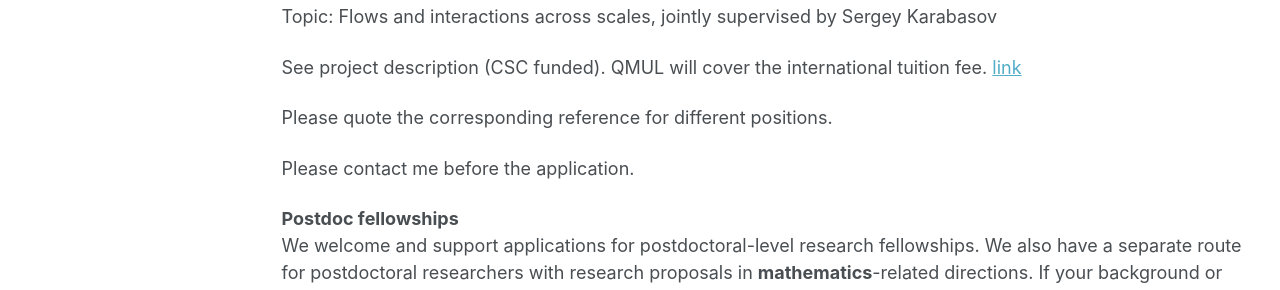
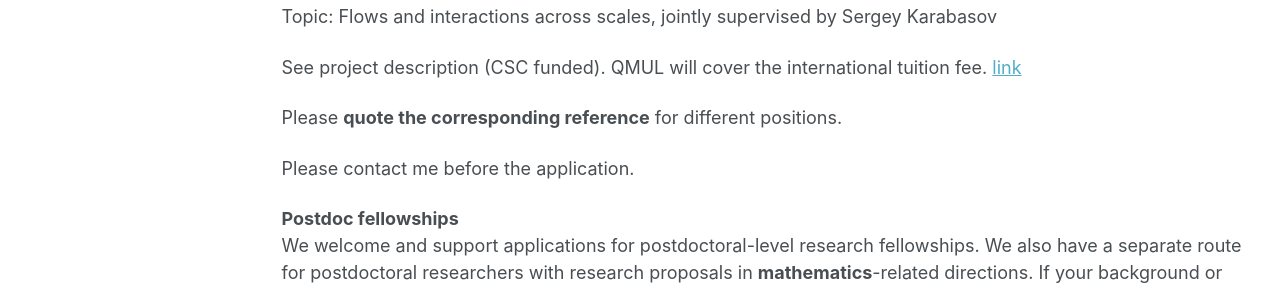
Before and after one commit to jinzhao-sun/jinzhao-sun.github.io, a Jekyll site: the page built from _pages/openings.md, in a window 1280 px wide and 900 px high, scrolled down 676 px. Shown: the part 153-443 px from the top of the window. Built offline with Jekyll 4.4.1, drawn with Linux system fonts in a browser that asks for light colours.

```diff
--- a/_pages/openings.md
+++ b/_pages/openings.md
@@ -52,7 +52,7 @@ Topic: Flows and interactions across scales, jointly supervised by Sergey Karaba
 See project description (CSC funded). QMUL will cover the international tuition fee.
 [link](https://www.sems.qmul.ac.uk/research/studentships/699/flows-and-interactions-across-scales)
 
-Please quote the corresponding reference for different positions.
+Please **quote the corresponding reference** for different positions.
 
 Please contact me before the application.
 
```
